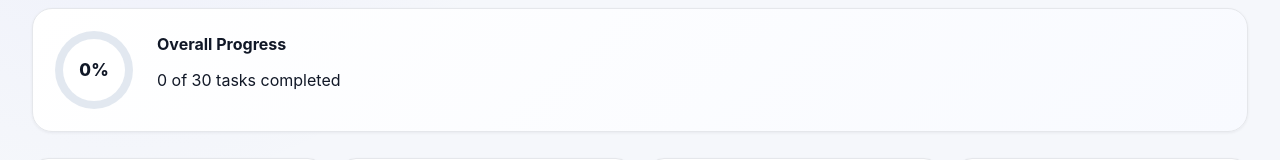
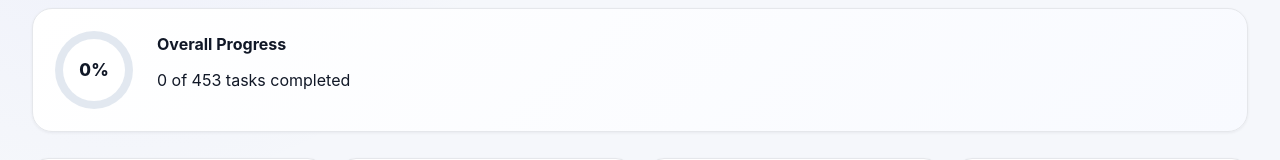
Before and after one commit to vikasgunagi789/pokedex-content-studio, a React (Vite) app in the folder client/: page / in a window 1280 px wide. Shown: the part 212-372 px from the top of the page. Built offline with nearby package versions, Linux system fonts and the light colour scheme.

Commit message:
Add all 151 original Pokemon

```diff
--- a/client/src/data/pokemon.js
+++ b/client/src/data/pokemon.js
@@ -1,64 +1,106 @@
-const pokemon = [
-  {
-    id: 1,
-    name: "Bulbasaur",
-    status: "published",
-    contentType: "drawing",
-  },
-  {
-    id: 2,
-    name: "Ivysaur",
-    status: "published",
-    contentType: "drawing",
-  },
-  {
-    id: 3,
-    name: "Venusaur",
-    status: "published",
-    contentType: "drawing",
-  },
-  {
-    id: 4,
-    name: "Charmander",
-    status: "published",
-    contentType: "drawing",
-  },
-  {
-    id: 5,
-    name: "Charmeleon",
-    status: "published",
-    contentType: "drawing",
-  },
-  {
-    id: 6,
-    name: "Charizard",
-    status: "in-progress",
-    contentType: "long",
-  },
-  {
-    id: 7,
-    name: "Squirtle",
-    status: "pending",
-    contentType: "drawing",
-  },
-  {
-    id: 8,
-    name: "Wartortle",
-    status: "pending",
-    contentType: "drawing",
-  },
-  {
-    id: 9,
-    name: "Blastoise",
-    status: "pending",
-    contentType: "drawing",
-  },
-  {
-    id: 10,
-    name: "Caterpie",
-    status: "pending",
-    contentType: "drawing",
-  },
+
+const originalPokemon = [
+  "Bulbasaur", "Ivysaur", "Venusaur",
+  "Charmander", "Charmeleon", "Charizard",
+  "Squirtle", "Wartortle", "Blastoise",
+  "Caterpie", "Metapod", "Butterfree",
+  "Weedle", "Kakuna", "Beedrill",
+  "Pidgey", "Pidgeotto", "Pidgeot",
+  "Rattata", "Raticate",
+  "Spearow", "Fearow",
+  "Ekans", "Arbok",
+  "Pikachu", "Raichu",
+  "Sandshrew", "Sandslash",
+  "Nidoran♀", "Nidorina", "Nidoqueen",
+  "Nidoran♂", "Nidorino", "Nidoking",
+  "Clefairy", "Clefable",
+  "Vulpix", "Ninetales",
+  "Jigglypuff", "Wigglytuff",
+  "Zubat", "Golbat",
+  "Oddish", "Gloom", "Vileplume",
+  "Paras", "Parasect",
+  "Venonat", "Venomoth",
+  "Diglett", "Dugtrio",
+  "Meowth", "Persian",
+  "Psyduck", "Golduck",
+  "Mankey", "Primeape",
+  "Growlithe", "Arcanine",
+  "Poliwag", "Poliwhirl", "Poliwrath",
+  "Abra", "Kadabra", "Alakazam",
+  "Machop", "Machoke", "Machamp",
+  "Bellsprout", "Weepinbell", "Victreebel",
+  "Tentacool", "Tentacruel",
+  "Geodude", "Graveler", "Golem",
+  "Ponyta", "Rapidash",
+  "Slowpoke", "Slowbro",
+  "Magnemite", "Magneton",
+  "Farfetch'd",
+  "Doduo", "Dodrio",
+  "Seel", "Dewgong",
+  "Grimer", "Muk",
+  "Shellder", "Cloyster",
+  "Gastly", "Haunter", "Gengar",
+  "Onix",
+  "Drowzee", "Hypno",
+  "Krabby", "Kingler",
+  "Voltorb", "Electrode",
+  "Exeggcute", "Exeggutor",
+  "Cubone", "Marowak",
+  "Hitmonlee", "Hitmonchan",
+  "Lickitung",
+  "Koffing", "Weezing",
+  "Rhyhorn", "Rhydon",
+  "Chansey",
+  "Tangela",
+  "Kangaskhan",
+  "Horsea", "Seadra",
+  "Goldeen", "Seaking",
+  "Staryu", "Starmie",
+  "Mr. Mime",
+  "Scyther",
+  "Jynx",
+  "Electabuzz",
+  "Magmar",
+  "Pinsir",
+  "Tauros",
+  "Magikarp", "Gyarados",
+  "Lapras",
+  "Ditto",
+  "Eevee", "Vaporeon", "Jolteon", "Flareon",
+  "Porygon",
+  "Omanyte", "Omastar",
+  "Kabuto", "Kabutops",
+  "Aerodactyl",
+  "Snorlax",
+  "Articuno", "Zapdos", "Moltres",
+  "Dratini", "Dragonair", "Dragonite",
+  "Mewtwo", "Mew"
 ];
 
+const pokemon = originalPokemon.map((name, index) => {
+  const id = index + 1;
+
+  const existingPokemon = {
+    1: { status: "published", contentType: "drawing" },
+    2: { status: "published", contentType: "drawing" },
+    3: { status: "published", contentType: "drawing" },
+    4: { status: "published", contentType: "drawing" },
+    5: { status: "published", contentType: "drawing" },
+    6: { status: "in-progress", contentType: "long" },
+    7: { status: "pending", contentType: "drawing" },
+    8: { status: "pending", contentType: "drawing" },
+    9: { status: "pending", contentType: "drawing" },
+    10: { status: "pending", contentType: "drawing" }
+  };
+
+  return {
+    id,
+    name,
+    ...(existingPokemon[id] || {
+      status: "pending",
+      contentType: "drawing"
+    })
+  };
+});
+
 export default pokemon;
```
